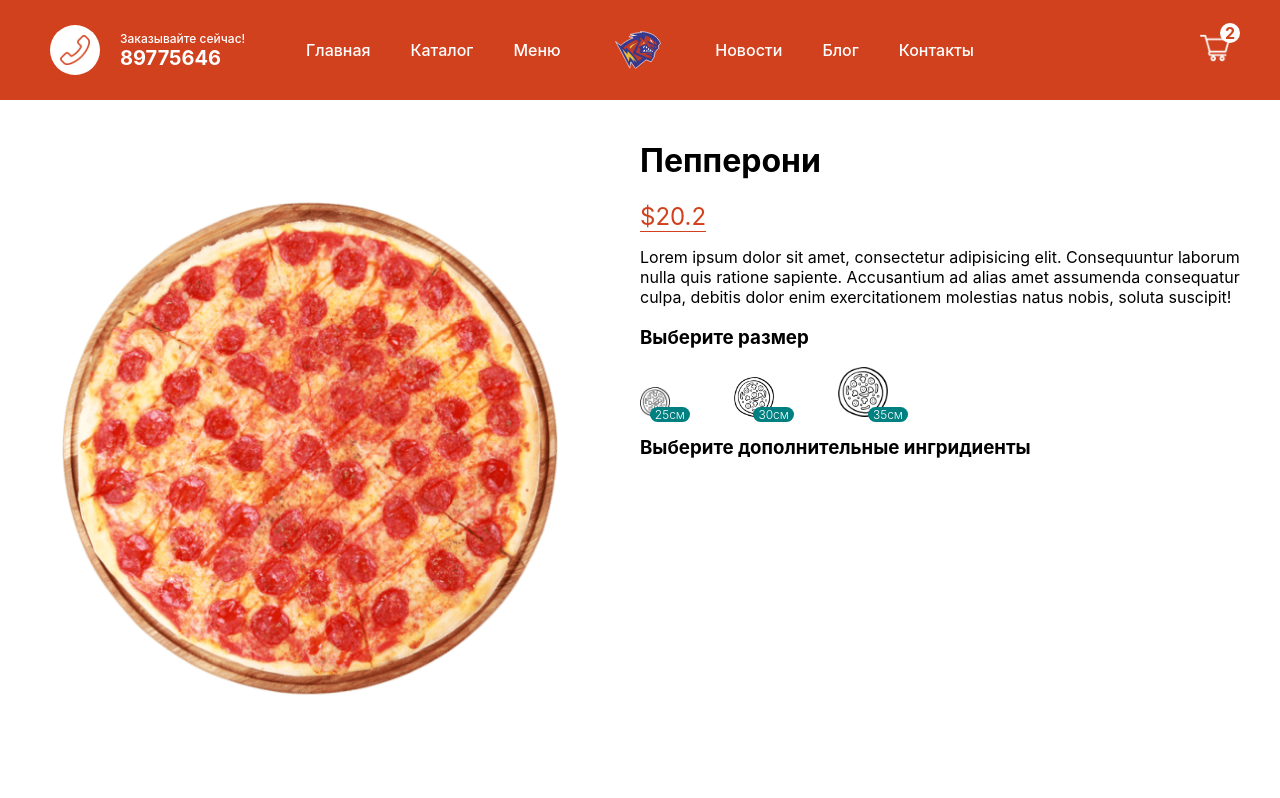
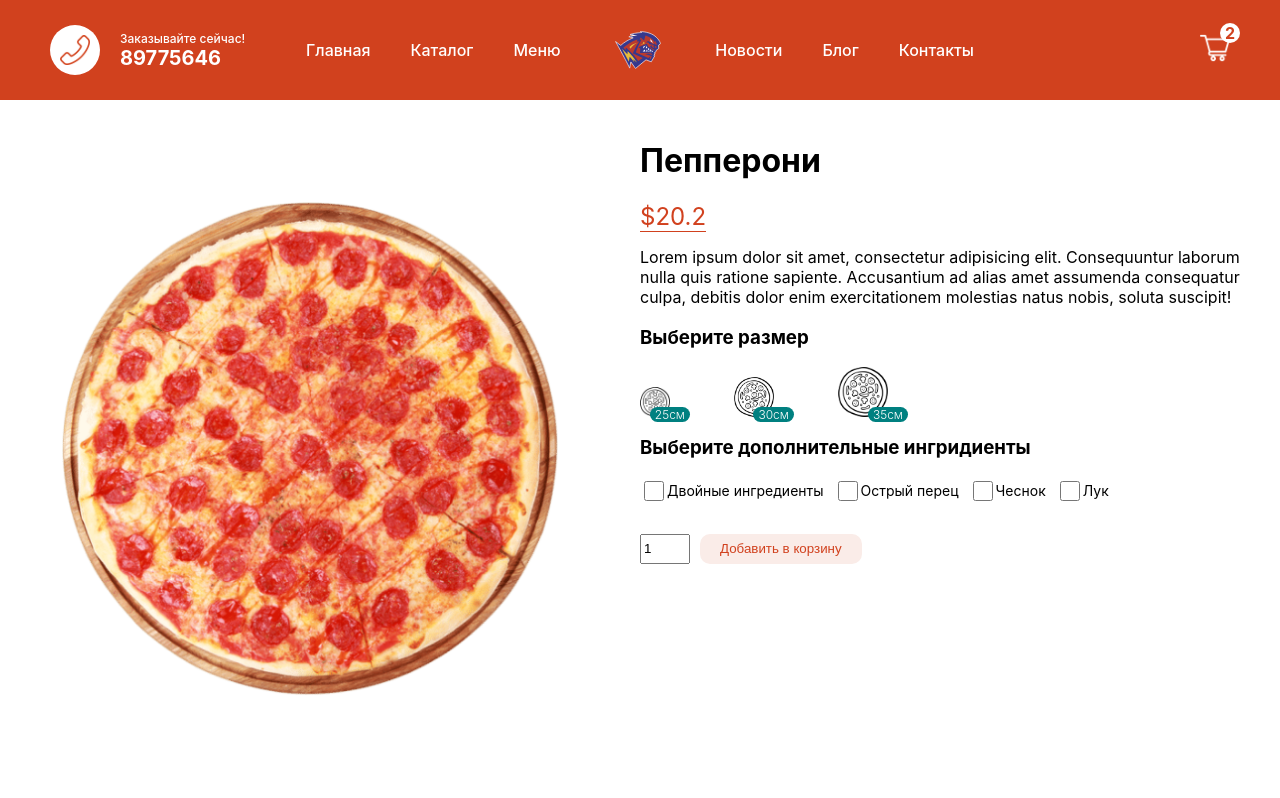
Before and after one commit to Topmewan/pizza-store, a Next.js app: page /product/1 in a window 1280 px wide. Shown: the top 798 px of the page. Built offline with nearby package versions, Linux system fonts and the light colour scheme.

Commit message:
card item done

```diff
--- a/pages/product/[id].jsx
+++ b/pages/product/[id].jsx
@@ -11,18 +11,17 @@ const cordPizza = {
 }
 
 const Product = () => {
-
   const [size, setSize] = useState(0);
 
-  const handleChoose = (param) => {
-    if(param === 0){
-      setSize(0);
+  const handleChoose = (sizePrice) => {
+    if (sizePrice === 0) {
+      setSize(sizePrice);
     }
-    if(param === 1){
-      setSize(1);
+    if (sizePrice === 1) {
+      setSize(sizePrice);
     }
-    if(param === 2){
-      setSize(2);
+    if (sizePrice === 2) {
+      setSize(sizePrice);
     }
   }
 
@@ -57,6 +56,28 @@ const Product = () => {
           </div>
         </div>
         <h3 className={styles.choose}>Выберите дополнительные ингридиенты</h3>
+        <div className={styles.ingredients}>
+          <div className={styles.option}>
+            <input type="checkbox" id='double' name='double' className={styles.checkbox}/>
+            <label htmlFor="double">Двойные ингредиенты</label>
+          </div>
+          <div className={styles.option}>
+            <input type="checkbox" id='spicy' name='spicy' className={styles.checkbox}/>
+            <label htmlFor="double">Острый перец</label>
+          </div>
+          <div className={styles.option}>
+            <input type="checkbox" id='onion' name='onion' className={styles.checkbox}/>
+            <label htmlFor="double">Чеснок</label>
+          </div>
+          <div className={styles.option}>
+            <input type="checkbox" id='garlic' name='garlic' className={styles.checkbox}/>
+            <label htmlFor="double">Лук</label>
+          </div>
+        </div>
+        <div className={styles.add}>
+          <input type="number" defaultValue={1} className={styles.quantity}/>
+          <button className={styles.button}>Добавить в корзину</button>
+        </div>
       </div>
     </div>
   );
--- a/styles/PizzaCard.module.css
+++ b/styles/PizzaCard.module.css
@@ -25,19 +25,18 @@
 }
 
 .button {
-    background-color: #d1411e;
-    opacity: 0.5;
-    color: white;
-    min-width: 100px;
-    max-width: 100px;
-    height: 30px;
+    background-color: #faece8;
+    color: #d1411e;
+    max-width: 130px;
+    min-height: 30px;
     border-radius: 30px;
     border: none;
     font-size: 15px;
-    padding: 5px;
+    padding: 10px 20px;
     cursor: pointer;
 }
 
 .button:hover {
-    opacity: 1;
+    background-color: #d1411e;
+    color: #faece8;
 }
--- a/styles/Product.module.css
+++ b/styles/Product.module.css
@@ -35,6 +35,7 @@
     justify-content: space-between;
     align-items: flex-end;
 }
+
 .size {
     width: 30px;
     height: 30px;
@@ -43,12 +44,12 @@
     cursor: pointer;
 }
 
-.size:nth-child(2){
+.size:nth-child(2) {
     width: 40px;
     height: 40px;
 }
 
-.size:last-child{
+.size:last-child {
     width: 50px;
     height: 50px;
 }
@@ -63,5 +64,43 @@
     font-weight: 300;
     bottom: -5px;
     right: -20px;
+}
 
+.ingredients {
+    display: flex;
+    margin-bottom: 30px;
 }
+
+.option {
+    display: flex;
+    align-items: center;
+    margin-right: 10px;
+    font-size: 14px;
+}
+
+.checkbox {
+    width: 20px;
+    height: 20px;
+}
+
+.quantity {
+    width: 50px;
+    height: 30px;
+}
+
+.button {
+    height: 30px;
+    margin-left: 10px;
+    background-color: #faece8;
+    color: #d1411e;
+    cursor: pointer;
+    border: none;
+    font-weight: 500;
+    border-radius: 10px;
+    padding: 0 20px;
+}
+
+.button:hover {
+    background-color: #d1411e;
+    color: #faece8;
+}
```
